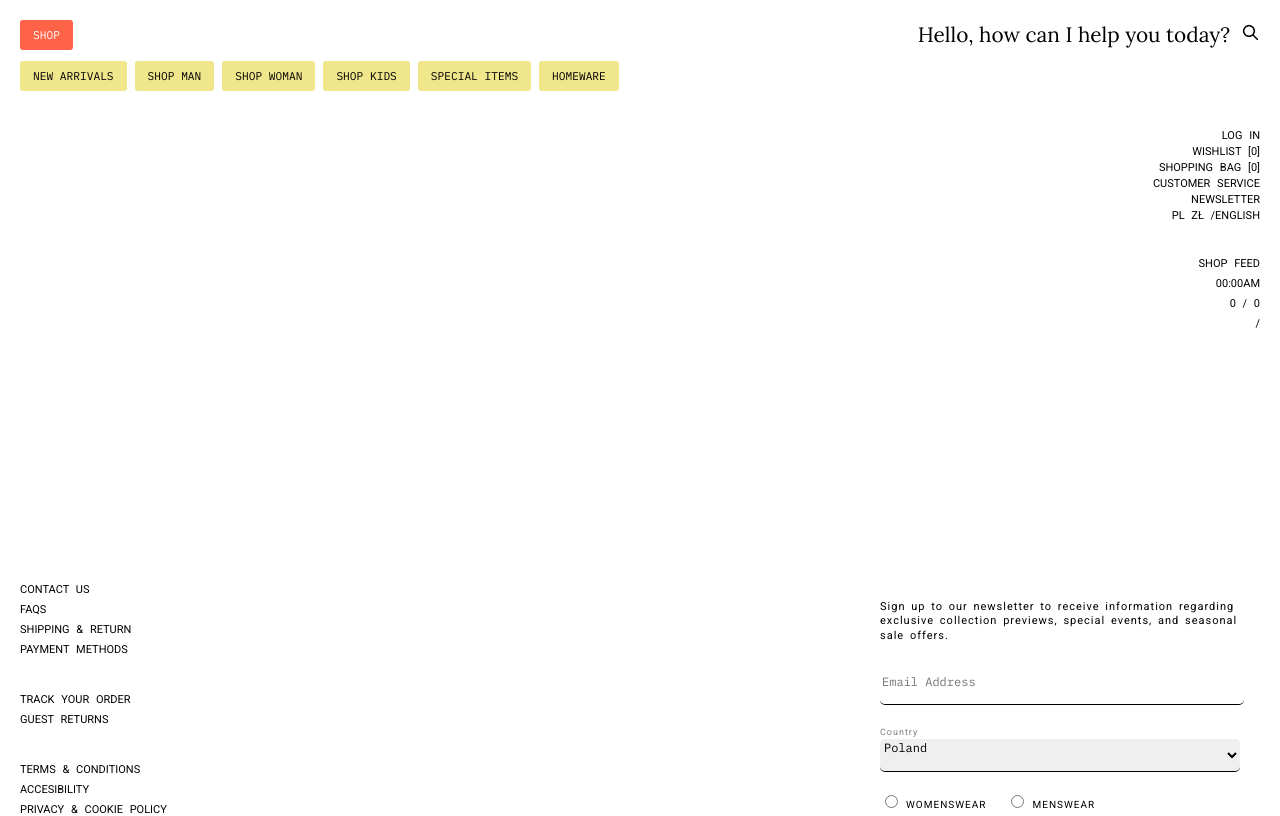
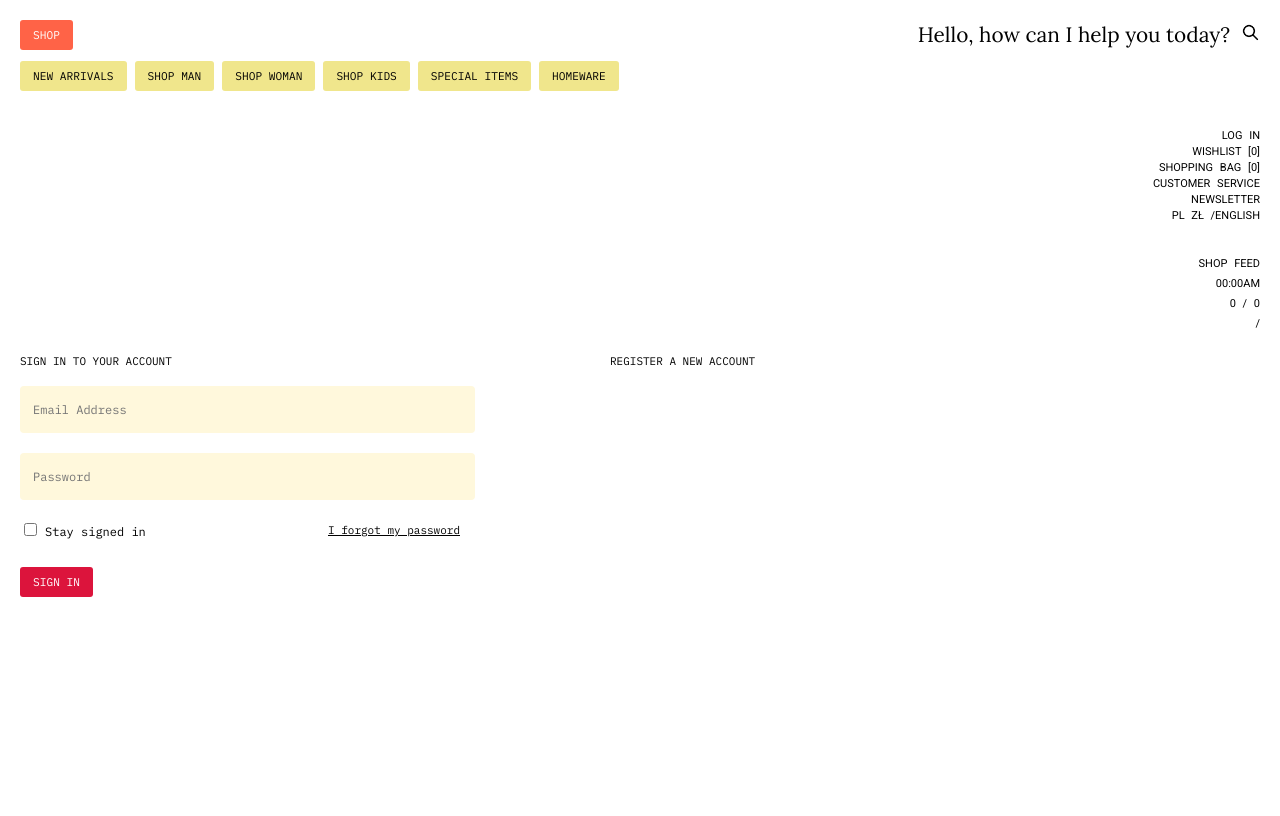
Before and after one commit to WangHoHan/clothing-store, an Angular app in the folder frontend/: page /login in a window 1280 px wide. Before the commit this address led to /. Shown: the top 816 px of the page. Built offline with nearby package versions, Linux system fonts and the light colour scheme.

Commit message:
created login form on login page

```diff
--- a/frontend/src/app/app-routing.module.ts
+++ b/frontend/src/app/app-routing.module.ts
@@ -2,6 +2,7 @@ import { NgModule } from '@angular/core';
 import { RouterModule, Routes } from '@angular/router';
 import { FooterComponent } from './components/footer/footer.component';
 import { HomePageComponent } from './components/home-page/home-page.component';
+import { LoginPageComponent } from "./components/login-page/login-page.component";
 import { NavigationComponent } from './components/navigation/navigation.component';
 import { ProductPageComponent } from './components/product-page/product-page.component';
 import {ShoppingBagComponent} from "./components/shopping-bag/shopping-bag.component";
@@ -9,6 +10,7 @@ import {ShoppingBagComponent} from "./components/shopping-bag/shopping-bag.compo
  const routes: Routes = [
    { path: '', redirectTo: '/home', pathMatch: 'full' },
    { path: 'home', component: HomePageComponent },
+   { path: 'login', component: LoginPageComponent },
    { path: 'product/:id', component: ProductPageComponent },
    { path: 'shopping-bag', component: ShoppingBagComponent }
 ];
@@ -18,4 +20,5 @@ import {ShoppingBagComponent} from "./components/shopping-bag/shopping-bag.compo
   exports: [RouterModule]
 })
 export class AppRoutingModule { }
-export const routingComponents = [FooterComponent, HomePageComponent, NavigationComponent, ProductPageComponent, ShoppingBagComponent]
+export const routingComponents = [FooterComponent, HomePageComponent, LoginPageComponent, NavigationComponent,
+  ProductPageComponent, ShoppingBagComponent]
--- /dev/null
+++ b/frontend/src/app/components/login-page/login-page.component.css
@@ -0,0 +1,78 @@
+#login-page-wrapper {
+  display: inline-flex;
+}
+
+#sign-in-wrapper {
+  margin-left: 20px;
+  margin-right: 150px;
+  width: 440px;
+}
+
+.sign-register-header {
+  font-family: 'IBM Plex Mono', monospace;
+  font-size: 11px;
+  margin-bottom: 15px;
+}
+
+.form-option {
+  margin-bottom: 20px;
+}
+
+.form-option label {
+  color: grey;
+  font-size: 9px;
+}
+
+.input-text {
+  background-color: cornsilk;
+  border: 0px;
+  border-radius: 4px;
+  font-family: 'IBM Plex Mono', monospace;
+  font-size: 12px;
+  height: 45px;
+  padding-left: 13px;
+  vertical-align: center;
+  width: 100%;
+}
+
+#input-text:focus {
+  outline: none;
+}
+
+#form-checkbox label {
+  font-family: 'IBM Plex Mono', monospace;
+  font-size: 12px;
+  margin-left: 5px;
+  text-transform: none;
+}
+
+#password-reset {
+  float: right;
+  font-family: 'IBM Plex Mono', monospace;
+  font-size: 11px;
+  text-decoration: underline;
+  text-transform: none;
+}
+
+#password-reset:hover {
+  cursor: pointer;
+  text-decoration: none;
+}
+
+#form-login-submit {
+  background-color: crimson;
+  border: 0px;
+  border-radius: 3px;
+  color: white;
+  font-family: 'IBM Plex Mono', monospace;
+  font-size: 0.7rem;
+  margin-top: 25px;
+  padding: 8px 13px;
+  text-transform: uppercase;
+}
+
+#form-login-submit:hover {
+  background-color: chocolate;
+  cursor: pointer;
+  text-decoration: underline;
+}
--- /dev/null
+++ b/frontend/src/app/components/login-page/login-page.component.html
@@ -0,0 +1,22 @@
+<div id="login-page-wrapper">
+  <div id="sign-in-wrapper">
+    <div class="sign-register-header">SIGN IN TO YOUR ACCOUNT</div>
+    <form id="form-login">
+      <div class="form-option">
+        <input class="input-text" type="email" placeholder="Email Address">
+      </div>
+      <div class="form-option">
+        <input class="input-text" type="password" placeholder="Password">
+      </div>
+      <div id="form-checkbox">
+        <input type="checkbox" id="stay-signed-in">
+        <label for="stay-signed-in">Stay signed in</label>
+        <div id="password-reset">I forgot my password</div>
+      </div>
+    </form>
+    <button id="form-login-submit" type="submit" form="form-login" value="Submit">SIGN IN</button>
+  </div>
+  <div id="register-wrapper">
+    <div class="sign-register-header">REGISTER A NEW ACCOUNT</div>
+  </div>
+</div>
--- /dev/null
+++ b/frontend/src/app/components/login-page/login-page.component.ts
@@ -0,0 +1,15 @@
+import { Component, OnInit } from '@angular/core';
+
+@Component({
+  selector: 'app-login-page',
+  templateUrl: './login-page.component.html',
+  styleUrls: ['./login-page.component.css']
+})
+export class LoginPageComponent implements OnInit {
+
+  constructor() { }
+
+  ngOnInit(): void {
+  }
+
+}
--- a/frontend/src/app/components/navigation/navigation.component.html
+++ b/frontend/src/app/components/navigation/navigation.component.html
@@ -197,7 +197,7 @@
         <div id="aside-menu-wrapper">
           <ul id="aside-menu">
             <li>
-              <a href="#">log in</a>
+              <a [routerLink]="['/login']">log in</a>
             </li>
             <li>
               <a href="#">wishlist [0]</a>
```
Also changed, not shown: 1 other file (tests, documents, lock files or other folders).
